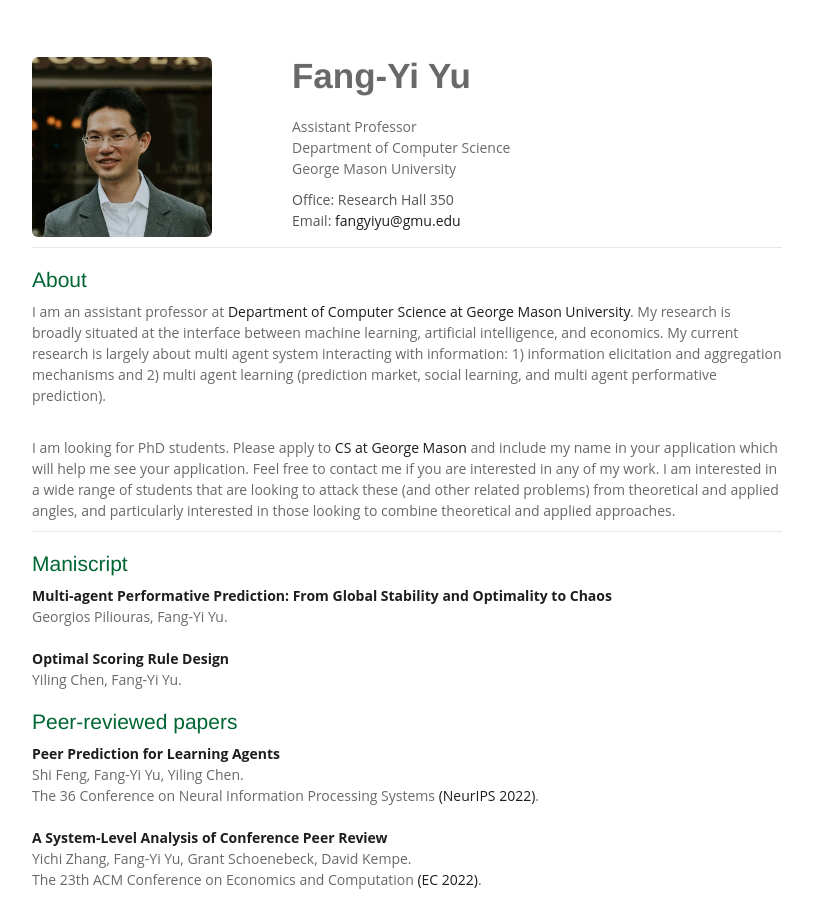
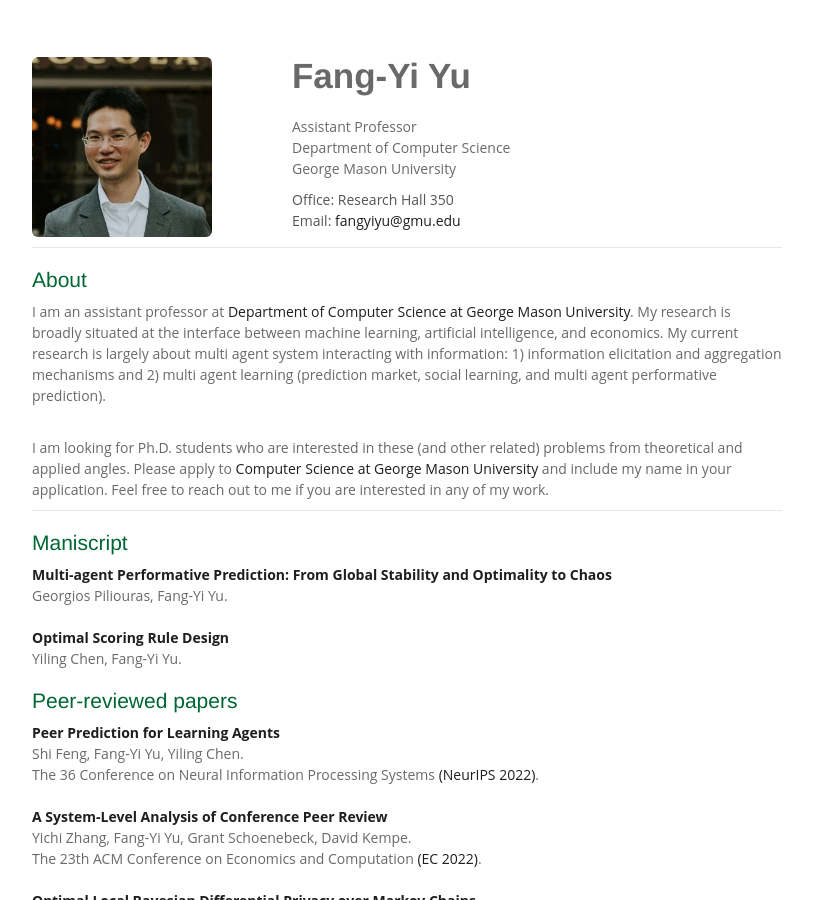
Before and after one commit to ericswatch/ericswatch.github.io, a Jekyll site: the page index.html, which Jekyll copies as it is, in a window 1280 px wide and 900 px high. Shown: the whole window, without its empty margins (233-1046 px from the left). Built offline with Jekyll 4.4.1, drawn with Linux system fonts in a browser that asks for light colours; nearby versions of some CDN libraries; library files that are not in the unit come from our copies.

Commit message:
Update index.html

```diff
--- a/index.html
+++ b/index.html
@@ -95,7 +95,7 @@
     <h2>About</h2>
     <p>I am an assistant professor at <a href="https://cs.gmu.edu/">Department of Computer Science at George Mason University</a>.  My research is broadly situated at the interface between machine learning, artificial intelligence, and economics.  My current research is largely about multi agent system interacting with information: 1) information elicitation and aggregation mechanisms and 2) multi agent learning (prediction market, social learning, and multi agent performative prediction). <br><br>
   </p>
-  <p>I am looking for PhD students. Please apply to <a href = "https://cs.gmu.edu/prospective-students/phd-program/admissions/"> CS at George Mason </a> and include my name in your application which will help me see your application.  Feel free to contact me if you are interested in any of my work.  I am interested in a wide range of students that are looking to attack these (and other related problems) from theoretical and applied angles, and particularly interested in those looking to combine theoretical and applied approaches. </p>
+  <p>I am looking for Ph.D. students who are interested in these (and other related) problems from theoretical and applied angles.  Please apply to <a href = "https://cs.gmu.edu/prospective-students/phd-program/admissions/"> Computer Science at George Mason University</a> and include my name in your application.  Feel free to reach out to me if you are interested in any of my work.  </p>
   </section>
 
   <section>
```
